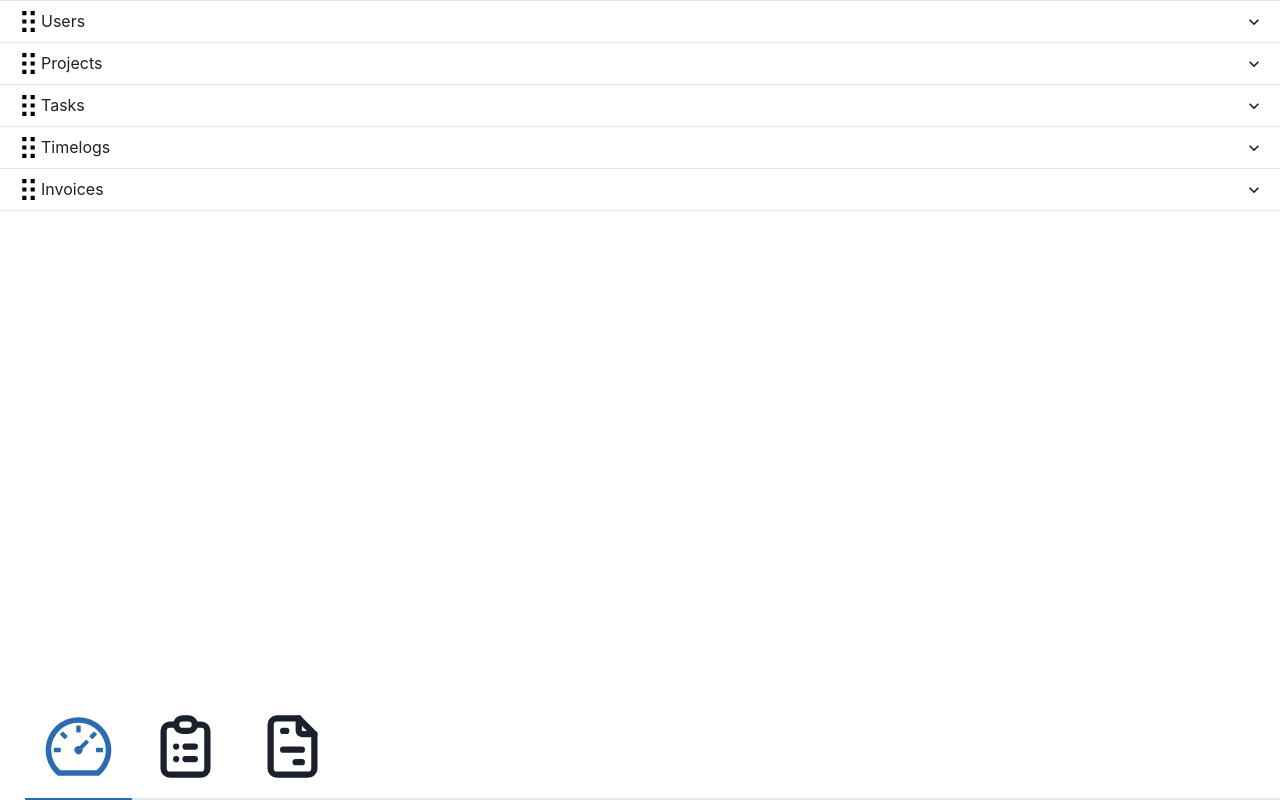
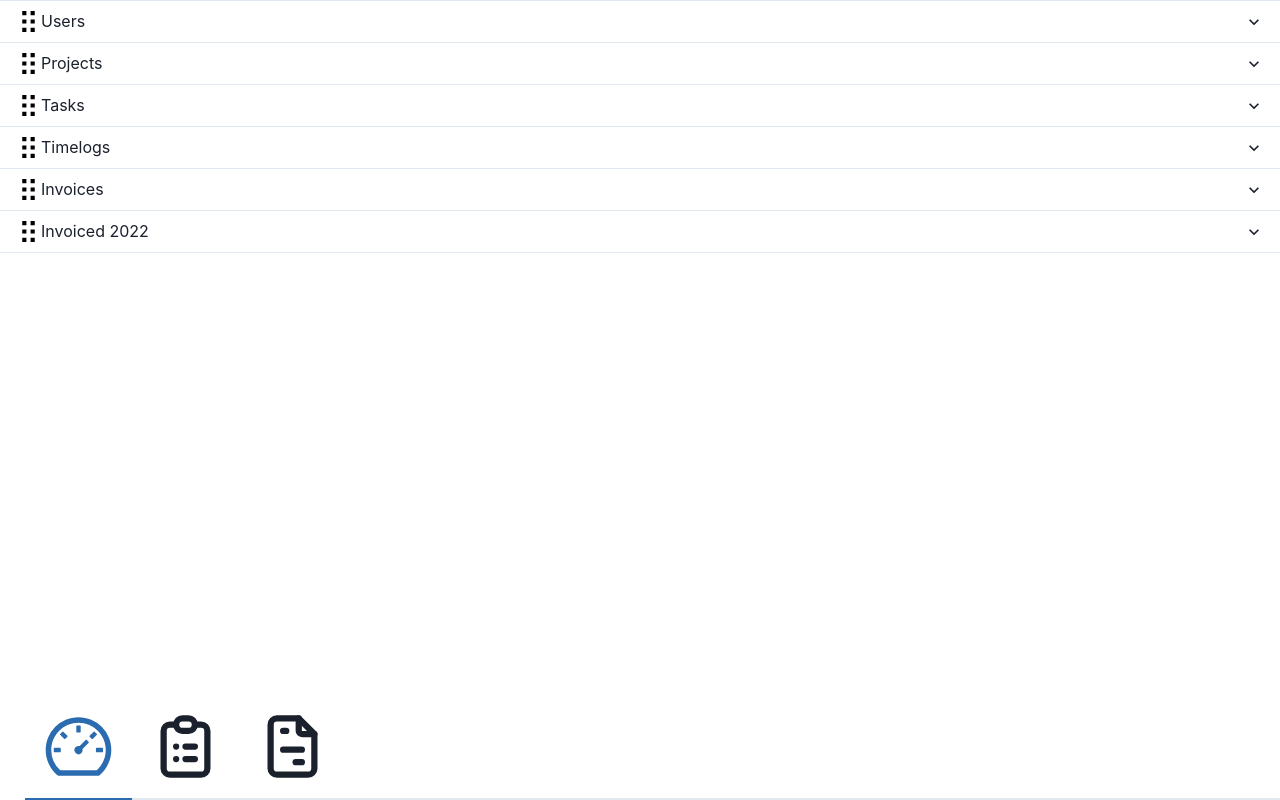
Before and after one commit to linda-94-andersson/KS2-webb-mobile, a React (Vite) app: page / in a window 1280 px wide. Built offline with nearby package versions, Linux system fonts and the light colour scheme; no server answers.

Commit message:
Added component for showing amount invoiced during a year and checked it off

```diff
--- /dev/null
+++ b/src/components/dashboardComponents/InvociedYearly.tsx
@@ -0,0 +1,80 @@
+import React from "react";
+import {
+  Box,
+  AccordionItem,
+  AccordionButton,
+  AccordionPanel,
+  AccordionIcon,
+  Table,
+  Thead,
+  Tbody,
+  Tr,
+  Th,
+  Td,
+  TableContainer,
+  Icon,
+} from "@chakra-ui/react";
+import { GrDrag } from "react-icons/gr";
+import { useInvoice } from "../../context/InvoiceContext";
+import dayjs from "dayjs";
+import isBetween from "dayjs/plugin/isBetween";
+
+dayjs.extend(isBetween);
+
+const InvociedYearly = () => {
+  const { invoiceValue } = useInvoice();
+
+  const year =
+    invoiceValue.invoices &&
+    invoiceValue.invoices
+      .filter((invoice) =>
+        dayjs(invoice.created_date).isBetween(
+          new Date().getFullYear(),
+          Date.now()
+        )
+      )
+      .map((invoice) => invoice.sum);
+
+  const calc = () => {
+    if (year === undefined) return;
+    const sum =
+      Math.round(
+        year.reduce((acc, value) => {
+          return acc + value;
+        }, 0) * 100
+      ) / 100;
+    return sum;
+  };
+
+  return (
+    <AccordionItem>
+      <h2>
+        <AccordionButton _expanded={{ bg: "#4299E1", color: "white" }}>
+          <Box flex="1" textAlign="left">
+            <Box style={{ display: "flex" }}>
+              <Icon as={GrDrag} w={25} h={25} />{" "}
+              <span>Invoiced {dayjs(Date.now()).format("YYYY")}</span>
+            </Box>
+          </Box>
+          <AccordionIcon />
+        </AccordionButton>
+        <AccordionPanel pb={4}>
+          <TableContainer>
+            <Table variant="simple">
+              <Thead>
+                <Tr>
+                  <Th>Amount of invoiced in the last year</Th>
+                </Tr>
+              </Thead>
+              <Tbody>
+                <Tr>{calc ? <Td>{calc()}</Td> : <Td>0</Td>}</Tr>
+              </Tbody>
+            </Table>
+          </TableContainer>
+        </AccordionPanel>
+      </h2>
+    </AccordionItem>
+  );
+};
+
+export default InvociedYearly;
--- a/src/routes/Dashboard.tsx
+++ b/src/routes/Dashboard.tsx
@@ -5,6 +5,7 @@ import TaskAmount from "../components/dashboardComponents/TaskAmount";
 import TimelogAmount from "../components/dashboardComponents/TimelogAmount";
 import UserAmount from "../components/dashboardComponents/UserAmount";
 import { Accordion } from "@chakra-ui/react";
+import InvociedYearly from "../components/dashboardComponents/InvociedYearly";
 
 const Dashboard = () => {
   return (
@@ -15,6 +16,7 @@ const Dashboard = () => {
         <TaskAmount />
         <TimelogAmount />
         <InvoiceAmount />
+        <InvociedYearly />
       </Accordion>
     </div>
   );
```
Also changed, not shown: 1 other file (tests, documents, lock files or other folders).
